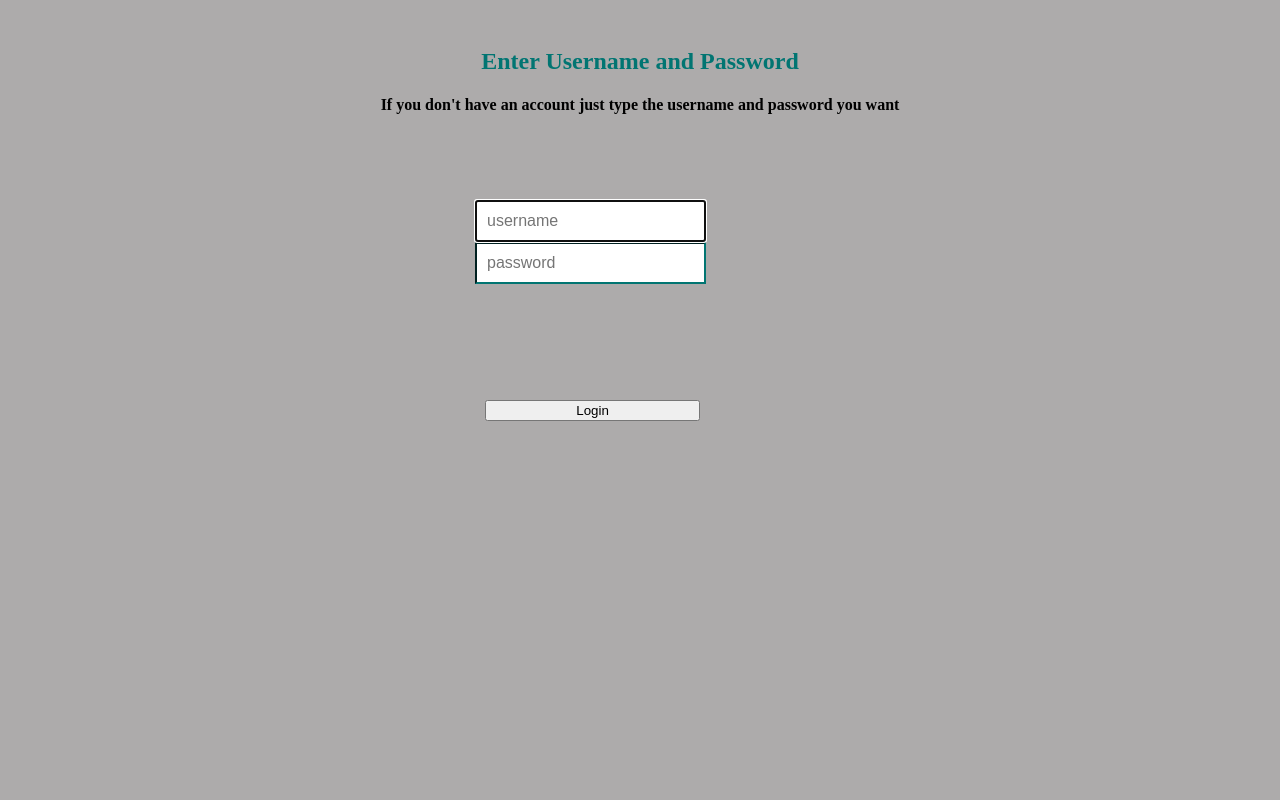
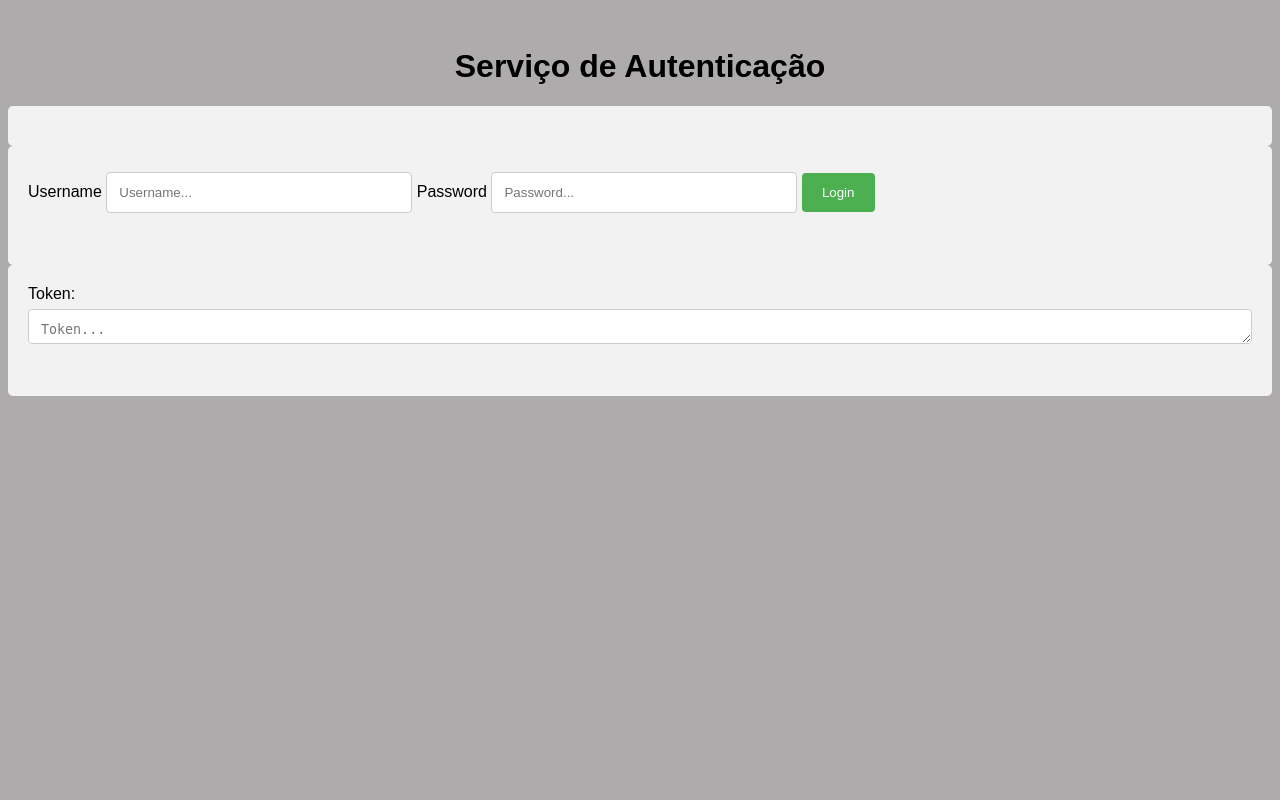
Before and after one commit to CarSilva/Virtualizacao_Redes_TPs, a PHP site: page / in a window 1280 px wide. Run offline with PHP 8.4, Linux system fonts and the light colour scheme; some libraries are stand-ins or nearby versions.

Commit message:
Melhora apresentação de token e corrige docker-compose-yml

```diff
--- a/tp1/authentication_service/index.php
+++ b/tp1/authentication_service/index.php
@@ -1,6 +1,7 @@
 <?php
    ob_start();
    session_start();
+
 ?>
 
 <?
@@ -15,95 +16,80 @@
 
       <style>
          body {
+            font-family: Arial, Helvetica, sans-serif;
             padding-top: 40px;
             padding-bottom: 40px;
             background-color: #ADABAB;
          }
 
-         .form-signin {
-            max-width: 330px;
-            padding: 15px;
-            margin: 0 auto;
-            color: #017572;
+
+         input[type=text], select {
+             width: 25%;
+             padding: 12px;
+             border: 1px solid #ccc;
+             border-radius: 4px;
+             box-sizing: border-box;
+             margin-top: 6px;
+             margin-bottom: 16px;
+             resize: vertical;
+         }
+         textarea{
+             width: 100%;
+             padding: 12px;
+             border: 1px solid #ccc;
+             border-radius: 4px;
+             box-sizing: border-box;
+             margin-top: 6px;
+             margin-bottom: 16px;
+             resize: vertical;
          }
 
-         .form-signin .form-signin-heading,
-         .form-signin .checkbox {
-            margin-bottom: 10px;
+         input[type=submit] {
+             background-color: #4CAF50;
+             color: white;
+             padding: 12px 20px;
+             border: none;
+             border-radius: 4px;
+             cursor: pointer;
          }
 
-         .form-signin .checkbox {
-            font-weight: normal;
+         input[type=submit]:hover {
+             background-color: #45a049;
          }
 
-         .form-signin .form-control {
-            position: relative;
-            height: auto;
-            -webkit-box-sizing: border-box;
-            -moz-box-sizing: border-box;
-            box-sizing: border-box;
-            padding: 10px;
-            font-size: 16px;
+         h1 {
+           text-align: center;
          }
-
-         .form-signin .form-control:focus {
-            z-index: 2;
-         }
-
-         .form-signin input[type="email"] {
-            margin-bottom: -1px;
-            border-bottom-right-radius: 0;
-            border-bottom-left-radius: 0;
-            border-color:#017572;
-         }
-
-         .form-signin input[type="password"] {
-            margin-bottom: 10px;
-            border-top-left-radius: 0;
-            border-top-right-radius: 0;
-            border-color:#017572;
-         }
-         .play_button {
-            position:absolute;
-            top: 50%;
-            left: 37.9%;
-            width: 215px
-         }
-         h2{
-            text-align: center;
-            color: #017572;
-         }
-         h4{
-            text-align: center;
+         .container {
+             border-radius: 5px;
+             background-color: #f2f2f2;
+             padding: 20px;
          }
       </style>
    </head>
 
    <body>
-      <h2>Enter Username and Password</h2>
-      <h4>If you don't have an account just type the username and password you want</h4>
+      <h1>Serviço de Autenticação</h1>
       <div class = "container form-signin">
-
          <?php
             $msg = '';
             $token = '';
             $login;
-
-            if (isset($_POST['login']) && !empty($_POST['username'])
-               && !empty($_POST['password'])) {
+            if (isset($_POST['login']) && !empty($_POST['username']) && !empty($_POST['password'])) {
                if (!isset($login[$_POST['username']])){
                   $login[$_POST['username']] = $_POST['password'];
                   echo 'User added with success';
                   $_SESSION['valid'] = true;
                   $_SESSION['timeout'] = time();
                   $_SESSION['username'] = $_POST['username'];
-                  $token = bin2hex(random_bytes(128));
+                  $token = bin2hex(random_bytes(32));
+
                }
                else if(!empty($login[$_POST['username']]) && $login[$_POST['username']] == $_POST['password']){
                   $_SESSION['valid'] = true;
                   $_SESSION['timeout'] = time();
                   $_SESSION['username'] = $_POST['username'];
-                  $token = bin2hex(random_bytes(128));
+                  $token = bin2hex(random_bytes(32));
                   echo 'You have entered valid use name and password';
                }else {
                   $msg = 'Wrong username or password';
@@ -114,16 +100,32 @@
 
       <div class = "container">
 
-         <form class = "form-signin" role = "form"
-            action = "<?php echo htmlspecialchars($_SERVER['PHP_SELF']);
+         <form action = "<?php echo htmlspecialchars($_SERVER['PHP_SELF']);
+           ?>" method = "post">
+            <label for="fname">Username</label>
+            <input type="text" id="fname" name="username" placeholder="Username...">
+            <label for="lname">Password</label>
+            <input type="text" id="lname" name="password" placeholder="Password...">
+            <input type="submit" value="Login" name="login">
+         </form>
+      </div>
+         <div class = "container">
+         <form action = "<?php echo htmlspecialchars($_SERVER['PHP_SELF']);
+           ?>" method = "post">
+            <label for="subject">Token:</label>
+            <textarea id="subject" name="mensagem" placeholder="Token..." style="height:35px"><?php echo $token; ?></textarea>
+
+         <!--<form class = "form-signin" role = "form"
+            action = "<?php// echo htmlspecialchars($_SERVER['PHP_SELF']);
             ?>" method = "post">
-            <h2><?php print $msg; ?></h2>
+            <h2><?php //print $msg; ?></h2>
             <input type = "text" class = "form-control"
                name = "username" placeholder = "username"
                required autofocus></br>
             <input type = "password" class = "form-control"
                name = "password" placeholder = "password" required>
             <input class = "play_button" type = "submit" value = "Login" name = "login">
+         -->
          </form>
       </div>
 
--- a/tp1/docker-compose.yml
+++ b/tp1/docker-compose.yml
@@ -4,7 +4,7 @@ services:
    image: postgres
    restart: always
    volumes:
-     - /home/$USER/Desktop/Virtualiza-o_Redes_TPs/tp1/postgres_data:/data/db
+     - /home/$USER/Virtualiza-o_Redes_TPs/tp1/postgres_data:/var/lib/postgresql/data
    networks:
      - network_1
  auth_service:
@@ -13,7 +13,7 @@ services:
    ports:
      - '8888:80'
    volumes:
-     - /home/$USER/Desktop/Virtualiza-o_Redes_TPs/tp1/authentication_service:/var/www/html
+     - /home/$USER/Virtualiza-o_Redes_TPs/tp1/authentication_service:/var/www/html
    networks:
      - network_1
      - network_2
@@ -23,7 +23,7 @@ services:
    ports:
      - '8889:80'
    volumes:
-     - /home/$USER/Desktop/Virtualiza-o_Redes_TPs/tp1/mail_service:/var/www/html
+     - /home/$USER/Virtualiza-o_Redes_TPs/tp1/mail_service:/var/www/html
    networks:
      - network_2
      - network_3
```
